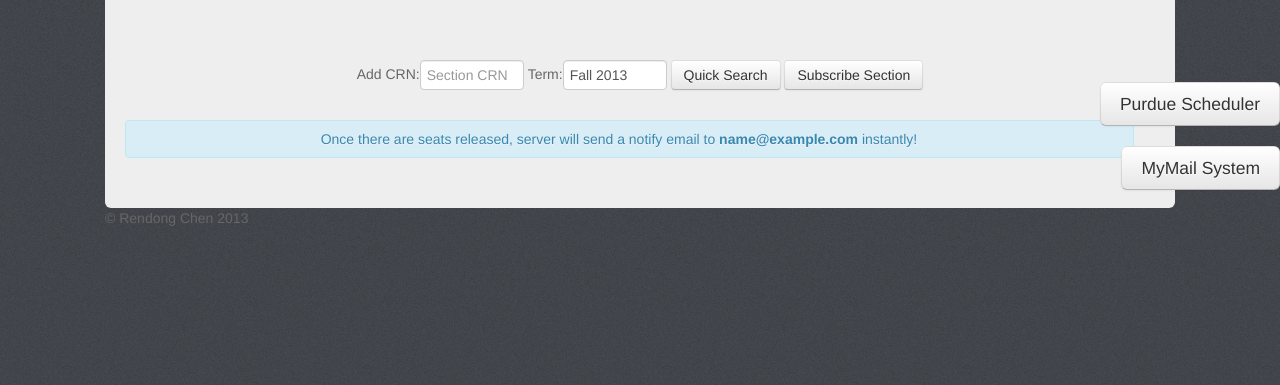
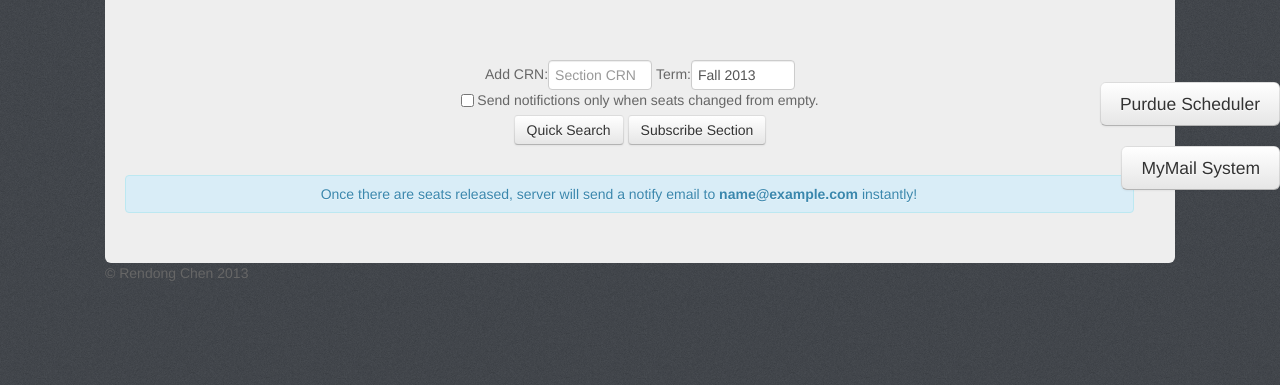
Before and after one commit to RyanCccc/PurdueCourseSeats, a Django app: template templates/dashboard.html in a window 1280 px wide. Shown: the part 270-655 px from the top of the page. Run offline with Django 3.2, Linux system fonts and the light colour scheme; the template is opened without the code that fills it, so the values that code supplies are empty; the visitor is signed in with stand-in values (Sample User, id 1); parts of the project's set-up code (start-up, migrations or seed data) failed here and were passed over; some libraries are stand-ins or nearby versions.

Commit message:
Added checkbox in template

```diff
--- a/templates/dashboard.html
+++ b/templates/dashboard.html
@@ -49,10 +49,19 @@
     {% if error %}
         <div class="alert alert-error">{{ error }}</div>
     {% endif %}
-    <label>Add CRN:</label><input id="crn-input" class="input-small" type="text" name="crn" placeholder="Section CRN">
-    <label>Term: </label><input id="term-input" class="input-small" type="text" name="term" value="Fall 2013">
-    <button id="quick-search-btn" class="btn" type="button" href="#quick-search-modal" data-toggle="modal">Quick Search</button>
-    <input id="subscribe-btn" class="btn" type="submit" value="Subscribe Section">
+    <div>
+        <label>Add CRN:</label><input id="crn-input" class="input-small" type="text" name="crn" placeholder="Section CRN">
+        <label>Term: </label><input id="term-input" class="input-small" type="text" name="term" value="Fall 2013">
+    </div>
+    <div class="checkbox">
+        <label>
+            <input id="send-restrict-checkbox" type="checkbox" value="restrict">Send notifictions only when seats changed from empty.
+        </label>
+    </div>
+    <div>
+        <button id="quick-search-btn" class="btn" type="button" href="#quick-search-modal" data-toggle="modal">Quick Search</button>
+        <input id="subscribe-btn" class="btn" type="submit" value="Subscribe Section">
+    </div>
 </form>
 
 <div id="quick-search-modal" class="modal hide fade" tabindex="-1" role="dialog" aria-hidden="true">
```
